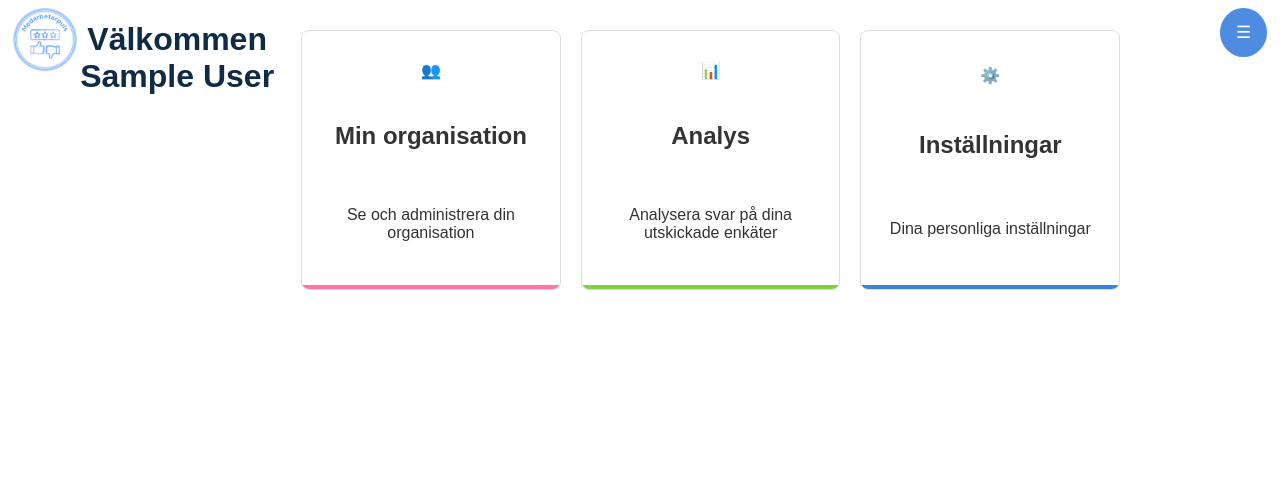
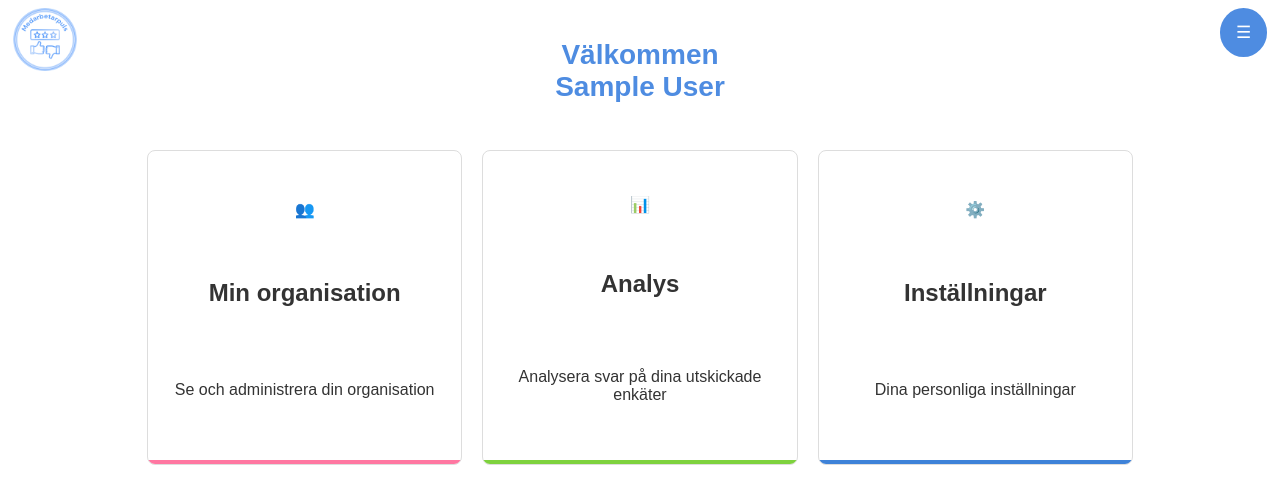
Before and after one commit to EspiroFares/Medarbetarpuls, a Django app: page /start-admin/ in a window 1280 px wide. Shown: the top 504 px of the page. Run offline with Django 5.2, Linux system fonts and the light colour scheme; the visitor is signed in with stand-in values (Sample User, id 1); parts of the project's set-up code (start-up, migrations or seed data) failed here and were passed over; some libraries are stand-ins or nearby versions.

Commit message:
fixed start_admin to work with new css

```diff
--- a/Medarbetarpuls/medarbetarapp/templates/start_admin.html
+++ b/Medarbetarpuls/medarbetarapp/templates/start_admin.html
@@ -9,8 +9,8 @@
     <link rel="stylesheet" href="{% static 'css/main.css' %}" />
   </head>
   <body>
+    <div class="main-container">
     {% include "topbar.html" with pagetitle=pagetitle %}
-    <div class="start-container">
       <div class="grid-container">
         <a href="{% url 'my_org' %}" class="grid-item pink">
           <div class="icon">👥</div>
```
